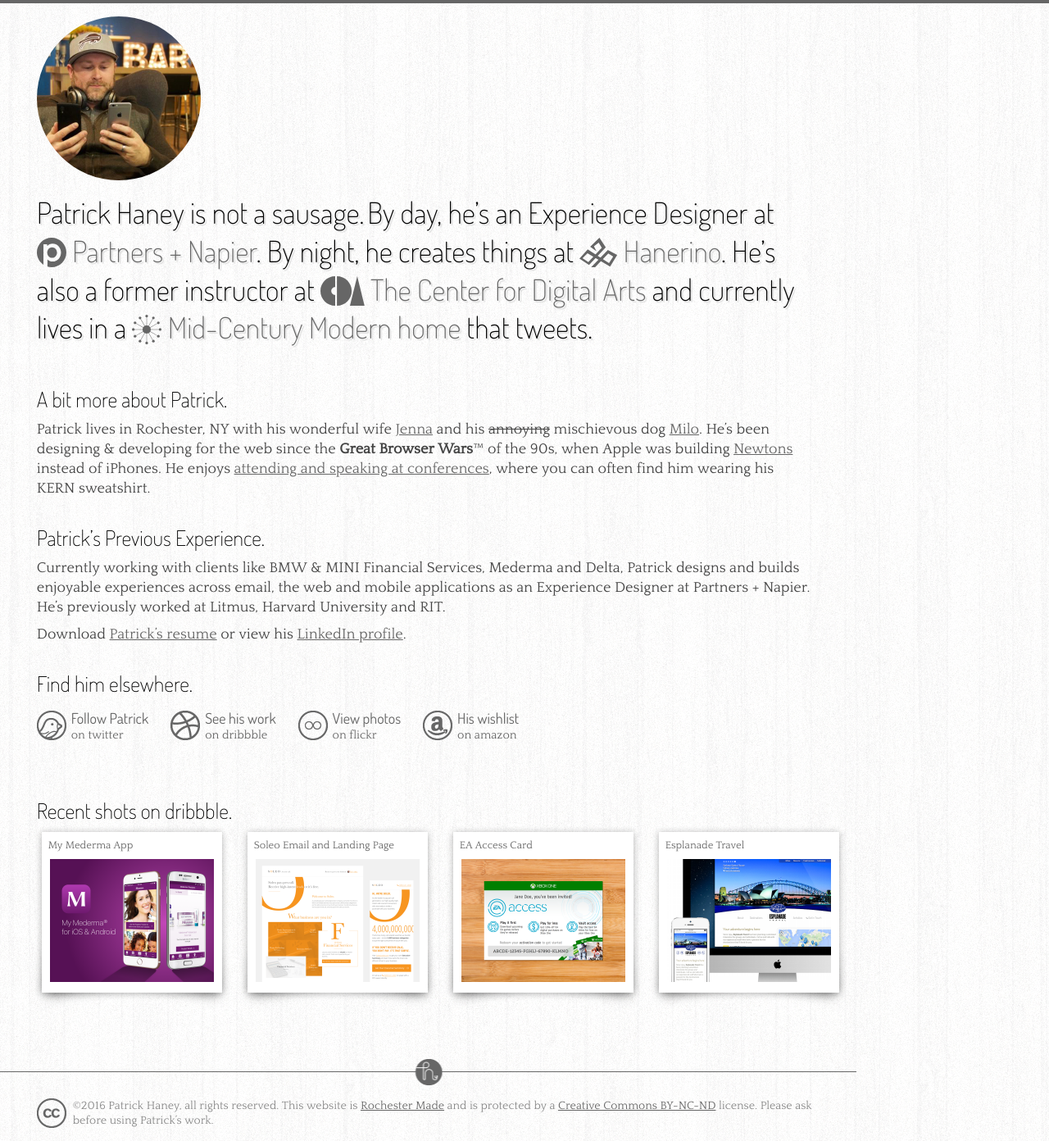
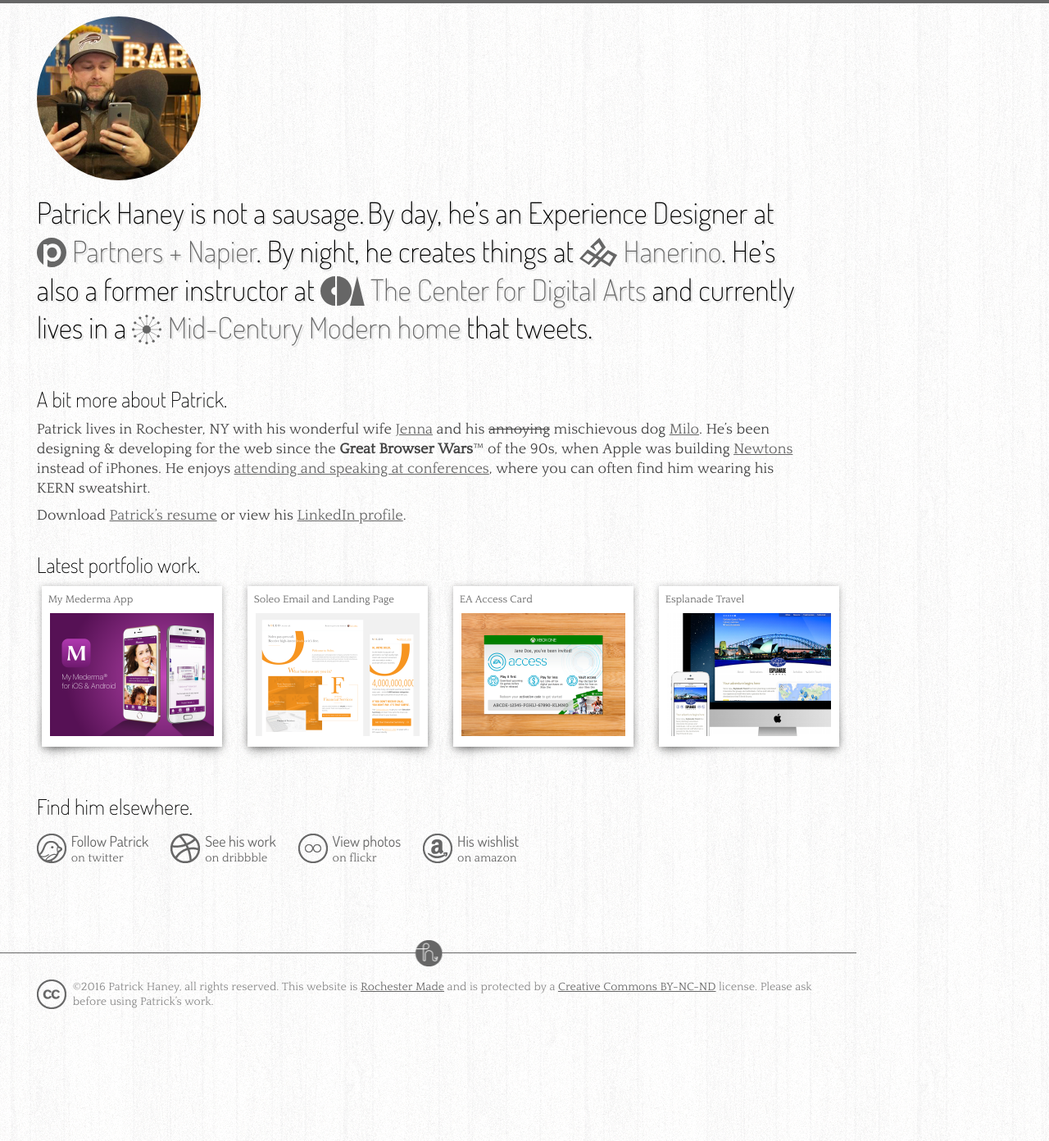
Before and after one commit to notasausage/notasausage.github.io, a Jekyll site: the page built from index.html, in a window 1280 px wide. Shown: the whole page at 82% size. Built offline with Jekyll 4.4.1, drawn with Linux system fonts in a browser that asks for light colours.

Commit message:
Portfolio, remove experience
Dribbble should now be Portfolio

```diff
--- a/_includes/dribbble.html
+++ b/_includes/dribbble.html
@@ -1,6 +1,6 @@
 <aside id="dribbble" class="container">
     <header class="wrapper">
-        <h2>Recent shots on dribbble.</h2>
+        <h2>Latest portfolio work.</h2>
     </header>
 
     <section class="wrapper">
--- a/_layouts/default.html
+++ b/_layouts/default.html
@@ -12,9 +12,9 @@
             {{ content }}
         </main>
 
+        {% include dribbble.html %}
+
         {% include elsewhere.html %}
-
-        {% include dribbble.html %}
 
         {% include footer.html %}
 
--- a/index.html
+++ b/index.html
@@ -9,22 +9,11 @@
 
     <article class="wrapper">
         <p>
-            Patrick lives in Rochester, NY with his wonderful wife <a href="http://jennamarino.com" title="Jenna Marino">Jenna</a> and his <strike>annoying</strike> mischievous dog <a href="http://twitter.com/milothedog" title="Milo the dog on Twitter">Milo</a>. He&#8217;s been designing &amp; developing for the web since the <strong>Great Browser Wars</strong>&trade; of the 90s, when Apple was building <a href="http://shrineofapple.com/newton-messagepad-130/" title="Apple Newton MessagePad on Shrine of Apple">Newtons</a> instead of iPhones. He enjoys <a href="http://lanyrd.com/profile/notasausage/" title="Patrick's profile on Lanyrd">attending and speaking at conferences</a>, where you can often find him wearing his <!-- <a href="http://ispatrickwearingakernsweatshirt.com" title="Is Patrick wearing a KERN sweatshirt?"> -->KERN&nbsp;sweatshirt.
+            Patrick lives in Rochester, NY with his wonderful wife <a href="http://jennamarino.com" title="Jenna Marino">Jenna</a> and his <strike>annoying</strike> mischievous dog <a href="http://twitter.com/milothedog" title="Milo the dog on Twitter">Milo</a>. He&#8217;s been designing &amp; developing for the web since the <strong>Great Browser Wars</strong>&trade; of the 90s, when Apple was building <a href="http://shrineofapple.com/blog/2011/10/11/newton-messagepad-130/" title="Apple Newton MessagePad on Shrine of Apple">Newtons</a> instead of iPhones. He enjoys <a href="http://lanyrd.com/profile/notasausage/" title="Patrick's profile on Lanyrd">attending and speaking at conferences</a>, where you can often find him wearing his <!-- <a href="http://ispatrickwearingakernsweatshirt.com" title="Is Patrick wearing a KERN sweatshirt?"> -->KERN&nbsp;sweatshirt.
+        </p>
+        <p>
+            Download <a href="/assets/resume-patrick-haney.pdf">Patrick&#8217;s resume</a> or view his <a href="https://www.linkedin.com/in/patrickhaney">LinkedIn profile</a>.
         </p>
     </article>
+
 </section>
-
-<section class="container">
-    <header class="wrapper">
-        <h2>Patrick&#8217;s Previous Experience.</h2>
-    </header>
-
-    <article class="wrapper">
-        <p>
-            Currently working with clients like BMW &amp; MINI Financial Services, Mederma and Delta, Patrick designs and builds enjoyable experiences across email, the web and mobile applications as an Experience Designer at Partners + Napier. He&#8217;s previously worked at Litmus, Harvard University and RIT.
-        </p>
-        <p>
-            Download <a href="{{ site.url }}/assets/resume-patrick-haney.pdf">Patrick&#8217;s resume</a> or view his <a href="https://www.linkedin.com/in/patrickhaney">LinkedIn profile</a>.
-        </p>
-    </article>
-</section>
```
Also changed, not shown: _includes/experience.html (added, +11 -0 lines).
